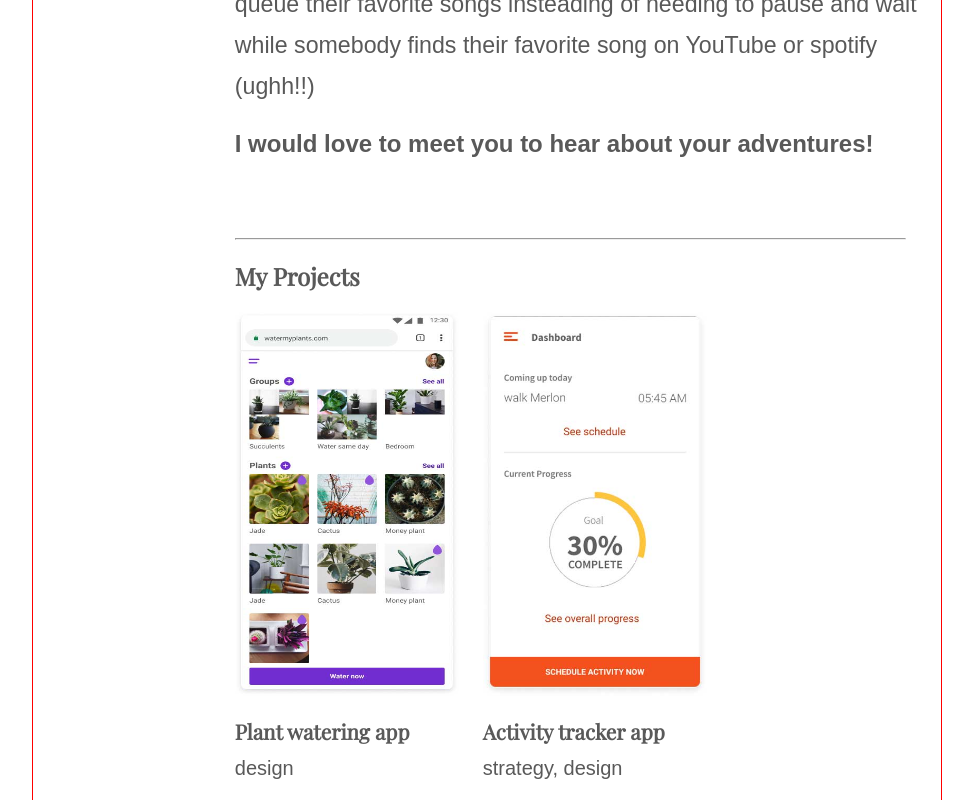
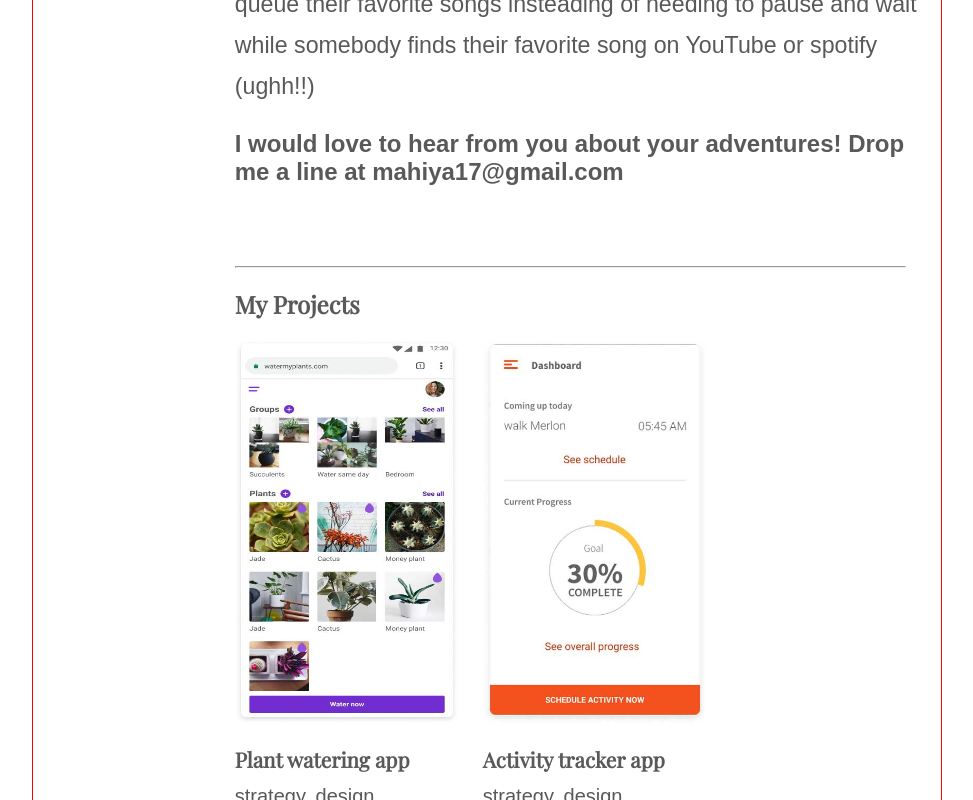
Before and after one commit to vishalicious213/mahiya, a React (Create React App) app: page /about-me in a window 1280 px wide. Shown: the part 1320-2120 px from the top of the page, without its empty margins (153-1126 px from the left). Built offline with nearby package versions, Linux system fonts and the light colour scheme.

Commit message:
updated Projectx3

```diff
--- a/src/components/AboutMe.js
+++ b/src/components/AboutMe.js
@@ -28,7 +28,7 @@ function AboutMe() {
             <p className='text-content'>I’m a volunteer team-member for the redesign efforts of the DSA Labor website.</p>
             <p className='text-content'>I’m also coming up with a tool  that friends and colleagues can use to queue their favorite songs insteading of needing to pause and wait while somebody finds their favorite song on YouTube or spotify (ughh!!)</p>
 
-            <h3 className='text-header'>I would love to meet you to hear about your adventures!</h3>
+            <h3 className='text-header'>I would love to hear from you about your adventures! Drop me a line at mahiya17@gmail.com</h3>
             {/* <ContactForm /> */}
 
             <Projectx3 />
--- a/src/components/Projectx3.js
+++ b/src/components/Projectx3.js
@@ -29,7 +29,7 @@ function Projectx3() {
             <section id='projects-footer'>
                 <Project
                     title='Plant watering app'
-                    text='design'
+                    text='strategy, design'
                     link='/plants'
                     image={plant1}
                 />
```
